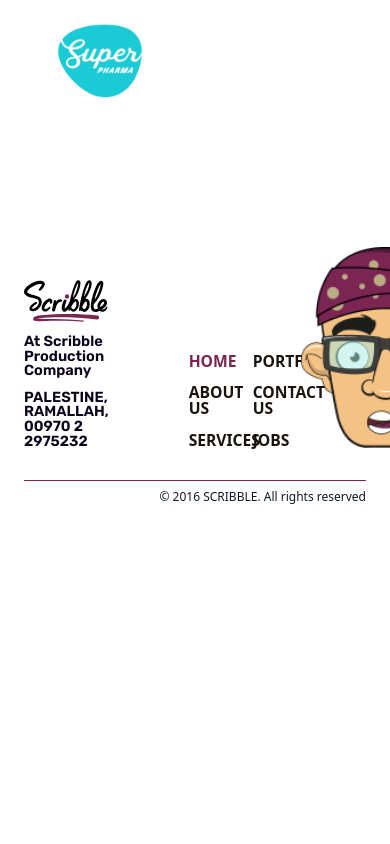
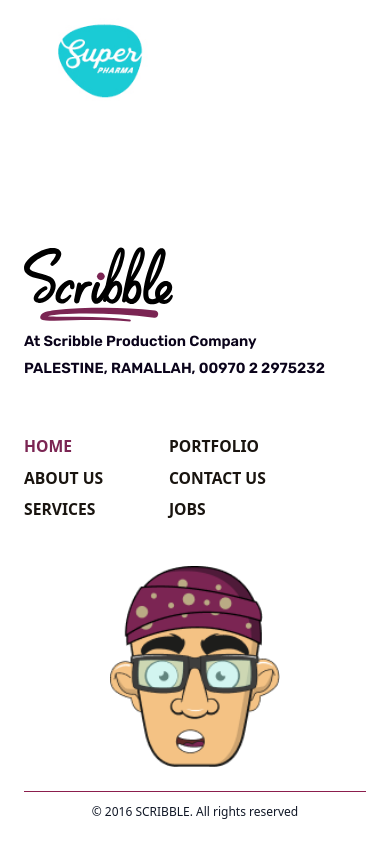
Before and after one commit to suhayb-yahya/scribble, a Next.js app: page / in a window 390 px wide. Shown: the part 8973-9817 px from the top of the page. Before the commit the page ends 9502 px from the top, so only its background shows below. Built offline with nearby package versions, Linux system fonts and the light colour scheme.

Commit message:
Refactor Footer component: enhance layout structure with flexbox adjustments, streamline navigation styling, and improve overall responsiveness.

```diff
--- a/src/components/Footer.tsx
+++ b/src/components/Footer.tsx
@@ -22,78 +22,51 @@
 
     return (
         <footer className="bg-white px-6 md:px-16 pt-12 pb-6">
-            {/* Main content */}
-            <div className="max-w-[100rem] mx-auto flex items-end justify-between gap-12">
-                {/* LEFT SIDE: logo + info + nav (together) */}
-                <div className="flex items-end gap-20">
+            <div className="max-w-[100rem] mx-auto flex flex-col md:flex-row items-start md:items-end justify-between gap-12">
+
+                {/* LEFT */}
+                <div className="flex flex-col md:flex-row items-start md:items-end gap-10 md:gap-20 w-full">
+
                     {/* Logo & Info */}
                     <div className="space-y-3">
-                        <Image
-                            src="/assets/logo-scribble.svg"
-                            alt="Scribble"
-                            width={150}
-                            height={50}
-                            className="object-contain"
-                        />
-
+                        <Image src="/assets/logo-scribble.svg" alt="Scribble" width={150} height={50} />
                         <p className={`${rubik.className} font-[700] text-[14.61px] leading-none text-[#0A031A]`}>
                             At Scribble Production Company
                         </p>
-
-                        <p className={`${rubik.className} font-[700] text-[14.61px] leading-none tracking-normal text-[#0A031A]`}>
+                        <p className={`${rubik.className} font-[700] text-[14.61px] leading-none text-[#0A031A]`}>
                             PALESTINE, RAMALLAH, 00970 2 2975232
                         </p>
                     </div>
 
-                    {/* Navigation (2 columns) */}
-                    <div className="grid grid-cols-2 gap-x-16 gap-y-4">
+                    {/* Navigation */}
+                    <div className="grid grid-cols-2 gap-x-12 gap-y-4 mt-6 md:mt-0">
                         <nav className="flex flex-col gap-4">
-                            <Link href="/" className={`${navBase} ${isActive("/") ? navActive : navInactive}`}>
-                                HOME
-                            </Link>
-                            <Link href="/about" className={`${navBase} ${isActive("/about") ? navActive : navInactive}`}>
-                                ABOUT US
-                            </Link>
-                            <Link href="/services" className={`${navBase} ${isActive("/services") ? navActive : navInactive}`}>
-                                SERVICES
-                            </Link>
+                            <Link href="/" className={`${navBase} ${isActive("/") ? navActive : navInactive}`}>HOME</Link>
+                            <Link href="/about" className={`${navBase} ${isActive("/about") ? navActive : navInactive}`}>ABOUT US</Link>
+                            <Link href="/services" className={`${navBase} ${isActive("/services") ? navActive : navInactive}`}>SERVICES</Link>
                         </nav>
-
                         <nav className="flex flex-col gap-4">
-                            <Link href="/portfolio" className={`${navBase} ${isActive("/portfolio") ? navActive : navInactive}`}>
-                                PORTFOLIO
-                            </Link>
-                            <Link href="/contact" className={`${navBase} ${isActive("/contact") ? navActive : navInactive}`}>
-                                CONTACT US
-                            </Link>
-                            <Link href="/jobs" className={`${navBase} ${isActive("/jobs") ? navActive : navInactive}`}>
-                                JOBS
-                            </Link>
+                            <Link href="/portfolio" className={`${navBase} ${isActive("/portfolio") ? navActive : navInactive}`}>PORTFOLIO</Link>
+                            <Link href="/contact" className={`${navBase} ${isActive("/contact") ? navActive : navInactive}`}>CONTACT US</Link>
+                            <Link href="/jobs" className={`${navBase} ${isActive("/jobs") ? navActive : navInactive}`}>JOBS</Link>
                         </nav>
                     </div>
                 </div>
 
-                {/* RIGHT SIDE: character */}
-                <div className="shrink-0">
-                    <Image
-                        src="/assets/character.png"
-                        alt="Scribble Character"
-                        width={170}
-                        height={170}
-                        className="object-contain"
-                    />
+                {/* RIGHT */}
+                <div className="shrink-0 self-end md:self-auto mx-auto md:mx-0">
+                    <Image src="/assets/character.png" alt="Scribble Character" width={170} height={170} />
                 </div>
             </div>
 
-            {/* Divider */}
-            <div className="max-w-[100rem] mx-auto mt-8">
+            <div className="max-w-[100rem] mx-auto mt-6">
                 <div className="h-px bg-[#8B1E4D]" />
             </div>
 
-            {/* Bottom */}
-            <div className="max-w-[100rem] mx-auto mt-2 text-right text-xs font-medium text-gray-900">
+            <div className="max-w-[100rem] mx-auto mt-3 text-center md:text-right text-xs font-medium text-gray-900">
                 © 2016 SCRIBBLE. All rights reserved
             </div>
         </footer>
+
     );
 }
```
